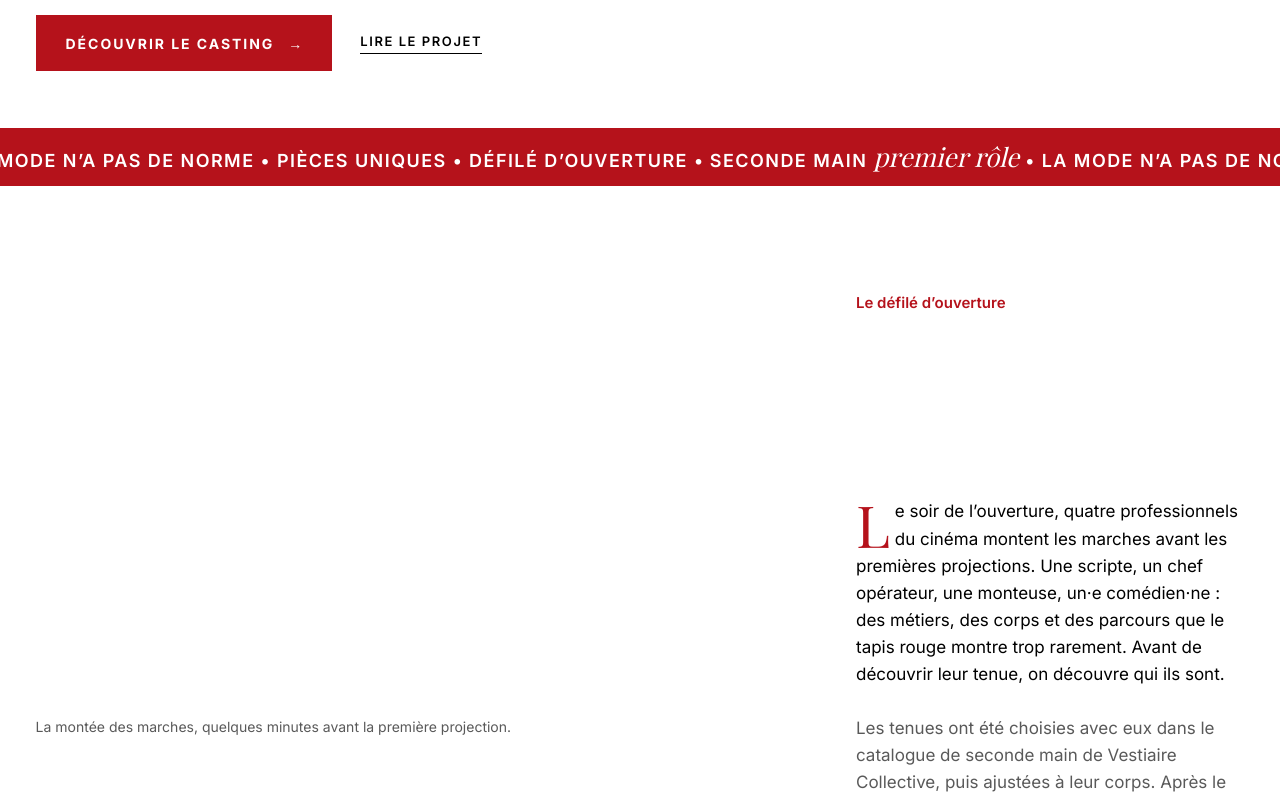
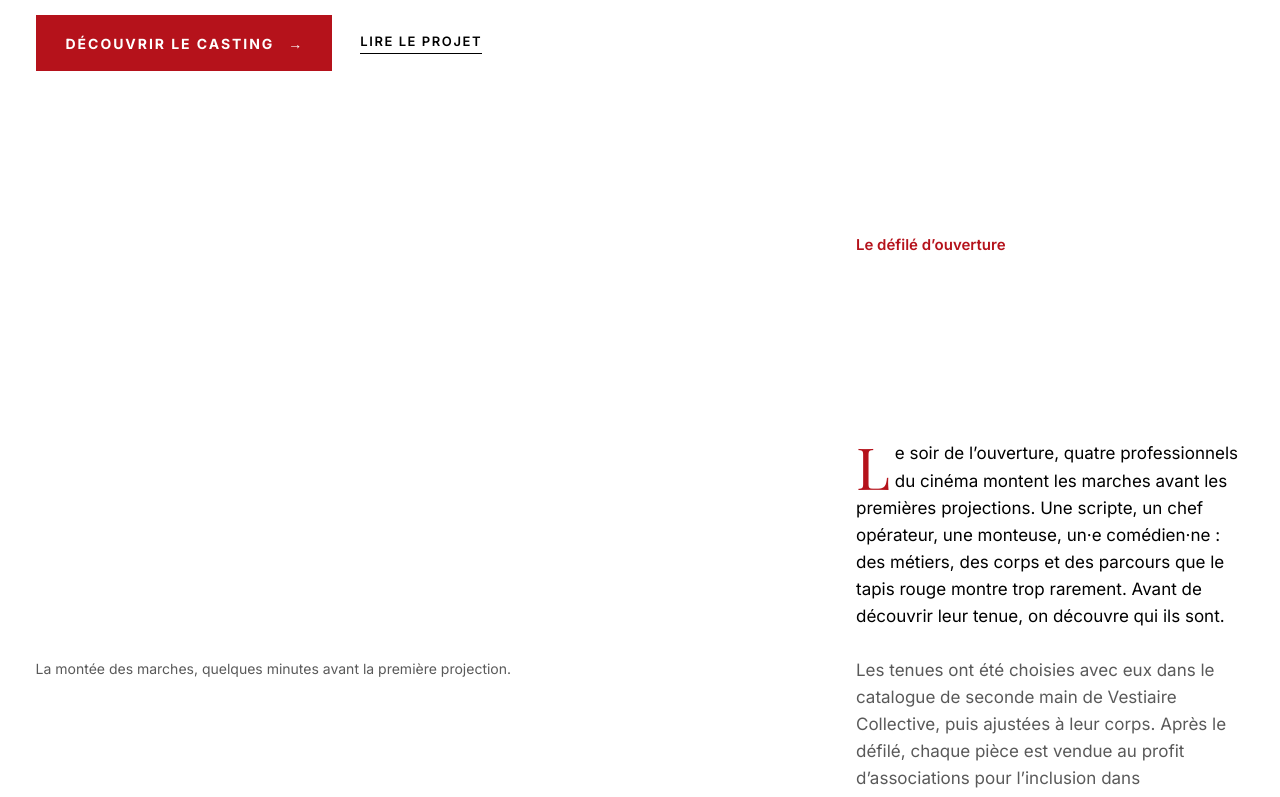
Before and after one commit to ClementB223/SAE3, a React (Vite) app: page / in a window 1280 px wide. Shown: the part 7640-8437 px from the top of the page. Built offline with nearby package versions, Linux system fonts and the light colour scheme; a web font is replaced by a local one.

Commit message:
ajustements des font-style

```diff
--- a/src/components/BandeDefilante.css
+++ /dev/null
@@ -1,49 +0,0 @@
-.bande {
-  height: 58px;
-  overflow: hidden;
-  background: var(--rouge);
-  color: var(--blanc);
-}
-
-.bande__texte {
-  display: flex;
-  align-items: center;
-  height: 100%;
-  margin: 0;
-}
-
-.bande__piste {
-  display: flex;
-  flex-shrink: 0;
-  white-space: nowrap;
-  animation: bande-defile 40s linear infinite;
-}
-
-.bande__phrase {
-  padding-left: 0.3em;
-  font-family: var(--police-texte);
-  font-weight: 600;
-  font-size: 18px;
-  letter-spacing: 0.08em;
-  text-transform: uppercase;
-}
-
-.bande__phrase em {
-  font-family: var(--police-titre);
-  font-weight: 400;
-  font-size: 26px;
-  letter-spacing: 0;
-  text-transform: none;
-}
-
-@keyframes bande-defile {
-  to {
-    transform: translateX(-50%);
-  }
-}
-
-@media (prefers-reduced-motion: reduce) {
-  .bande__piste {
-    animation: none;
-  }
-}
--- a/src/components/BandeDefilante.jsx
+++ /dev/null
@@ -1,24 +0,0 @@
-import './BandeDefilante.css'
-
-function Phrase() {
-  return (
-    <span className="bande__phrase">
-      Seconde main <em>premier rôle</em> • La mode n’a pas de norme • Pièces uniques • Défilé d’ouverture •{' '}
-    </span>
-  )
-}
-
-export default function BandeDefilante() {
-  return (
-    <div className="bande">
-      <p className="bande__texte" aria-label="Seconde main, premier rôle. La mode n’a pas de norme. Pièces uniques. Défilé d’ouverture.">
-        <span className="bande__piste" aria-hidden="true">
-          <Phrase />
-          <Phrase />
-          <Phrase />
-          <Phrase />
-        </span>
-      </p>
-    </div>
-  )
-}
--- a/src/components/Footer.css
+++ b/src/components/Footer.css
@@ -37,7 +37,6 @@
 .footer__citation {
   margin: 0 0 12px;
   font-family: var(--police-titre);
-  font-style: italic;
   font-size: clamp(40px, calc(72 * var(--u)), 72px);
   line-height: 1;
 }
@@ -79,7 +78,6 @@
 .footer__devise {
   margin: 0;
   font-family: var(--police-titre);
-  font-style: italic;
   font-size: 32px;
   line-height: 1.1;
 }
--- a/src/components/Header.css
+++ b/src/components/Header.css
@@ -238,7 +238,6 @@
   .menu__devise {
     margin: 40px 0 0;
     font-family: var(--police-titre);
-    font-style: italic;
     font-size: 26px;
     color: var(--blanc-doux);
   }
--- a/src/components/Hero.css
+++ b/src/components/Hero.css
@@ -42,7 +42,6 @@
 
 .hero__ligne2 em {
   font-family: var(--police-titre);
-  font-style: italic;
   text-transform: none;
   letter-spacing: -0.0017em;
 }
--- a/src/components/Manifeste.css
+++ b/src/components/Manifeste.css
@@ -119,7 +119,6 @@
 .manifeste__intitule {
   margin: 0;
   font-family: var(--police-titre);
-  font-style: italic;
   font-weight: 400;
   font-size: 36px;
   line-height: 1.02;
--- a/src/components/MonteeMarches.css
+++ b/src/components/MonteeMarches.css
@@ -114,7 +114,6 @@
 
 .montee__message-accent {
   font-family: var(--police-titre);
-  font-style: italic;
   font-size: clamp(30px, 4.4vw, 64px);
   line-height: 1.1;
 }
--- a/src/components/MonteeMarches.jsx
+++ b/src/components/MonteeMarches.jsx
@@ -132,11 +132,6 @@ export default function MonteeMarches() {
           </p>
         </div>
 
-        <p className="montee__message">
-          <span className="montee__message-ligne">Pour certains, ces marches restent infranchissables.</span>
-          <span className="montee__message-accent">Cette année, le premier rôle appartient à tous les corps</span>
-        </p>
-
         <div className="montee__noir" aria-hidden="true" />
 
         <div className="montee__salle">
--- a/src/index.css
+++ b/src/index.css
@@ -172,3 +172,7 @@ img {
 [id] {
   scroll-margin-top: 90px;
 }
+
+em{
+  font-style: normal;
+}
--- a/src/pages/Accueil.jsx
+++ b/src/pages/Accueil.jsx
@@ -1,6 +1,5 @@
 import { Link } from 'react-router-dom'
 import Hero from '../components/Hero.jsx'
-import BandeDefilante from '../components/BandeDefilante.jsx'
 import Defile from '../components/Defile.jsx'
 import Looks from '../components/Looks.jsx'
 import Manifeste from '../components/Manifeste.jsx'
@@ -12,7 +11,6 @@ export default function Accueil() {
   return (
     <>
       <Hero />
-      <BandeDefilante />
       <Defile />
       <Looks />
       <Manifeste />
--- a/src/pages/Look.css
+++ b/src/pages/Look.css
@@ -63,7 +63,6 @@
 
 .look-page__look {
   font-size: clamp(30px, calc(40 * var(--u)), 40px);
-  font-style: italic;
   line-height: 1.1;
   color: var(--rouge);
 }
--- a/src/pages/pages.css
+++ b/src/pages/pages.css
@@ -96,7 +96,6 @@
 
 .entete-page__accent {
   font-size: clamp(40px, calc(84 * var(--u)), 84px);
-  font-style: italic;
   color: var(--rouge);
 }
 
@@ -204,7 +203,6 @@
 .citation {
   margin: 0;
   font-family: var(--police-titre);
-  font-style: italic;
   font-size: clamp(28px, calc(44 * var(--u)), 44px);
   line-height: 1.15;
 }
```
Also changed, not shown: 1 other file (tests, documents, lock files or other folders).
